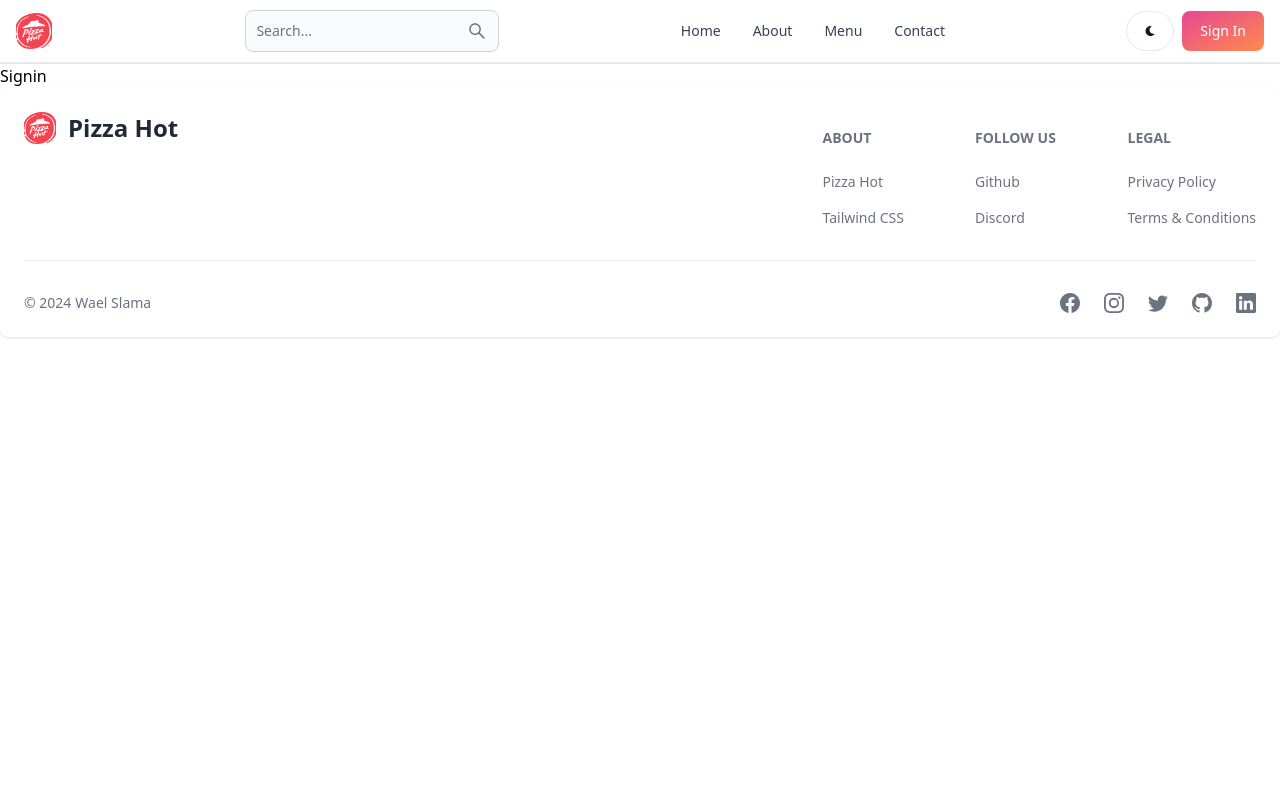
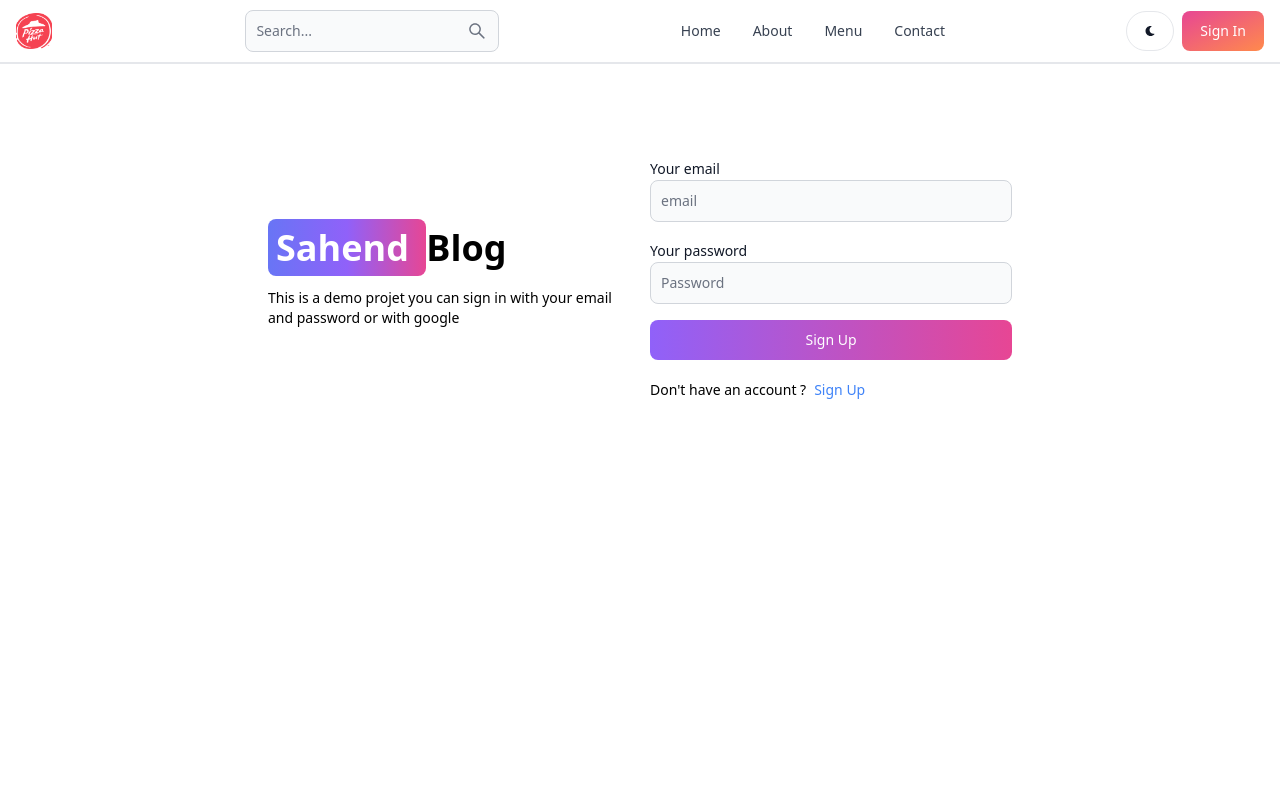
Before and after one commit to Slama54/OIBSIP, a React (Vite) app in the folder client/: page /sign-in in a window 1280 px wide. Shown: the top 800 px of the page. Built offline with nearby package versions, Linux system fonts and the light colour scheme.

Commit message:
complete signin page functionality

```diff
--- a/client/src/pages/Signin.jsx
+++ b/client/src/pages/Signin.jsx
@@ -1,6 +1,109 @@
+
+import { Button, Label, TextInput ,Spinner,Alert} from "flowbite-react";
+import { useState } from "react";
+import { Link, useNavigate  } from "react-router-dom";
+
 
 export default function Signin() {
+  const [formData, setFormData] = useState({});
+  const [errorMessage, setErrorMessage] = useState(null);
+  const [loading, setLoading] = useState(false);
+  const navigate = useNavigate();
+  const handleChange = (e) => {
+    setFormData({ ...formData, [e.target.id]: e.target.value.trim() });
+  };
+  const handleSubmit = async (e) => {
+    e.preventDefault();
+    if (!formData.email || !formData.password) {
+      return setErrorMessage('Please fill out all fields.');
+    }
+    try {
+      setLoading(true);
+      setErrorMessage(null);
+      const res = await fetch('/api/auth/signin', {
+        method: 'POST',
+        headers: { 'Content-Type': 'application/json' },
+        body: JSON.stringify(formData),
+      });
+      const data = await res.json();
+      if (data.success === false) {
+        return setErrorMessage(data.message);
+      }
+      setLoading(false);
+      if(res.ok) {
+        navigate('/');
+      }
+    } catch (error) {
+      setErrorMessage(error.message);
+      setLoading(false);
+    }
+  };
+
   return (
-    <div>Signin</div>
+    <div className="min-h-screen mt-20">
+      <div className="flex p-3 max-w-3xl mx-auto flex-col md:flex-row
+      md:items-center gap-5">
+        {/*left*/}
+          <div className="flex-1">
+          <Link to="/" className="font-bold dark:text-white text-4xl">
+            <span className="px-2 py-1 bg-gradient-to-r from-indigo-500 via-purple-500
+             to-pink-500 rounded-lg text-white">Sahend </span>
+            Blog
+        </Link>
+        <p className="text-sm mt-5">
+          This is a demo projet you can sign in with your email
+          and password or with google
+        </p>
+
+
+          </div>
+           {/*right*/}
+
+          <div className="flex-1">
+            <form className="flex flex-col gap-4" onSubmit={handleSubmit} >
+
+               <div >
+                <Label value="Your email"></Label>
+                <TextInput type="email" placeholder="email" id="email"onChange={handleChange}/>
+
+               </div>
+               <div >
+                <Label value="Your password"></Label>
+                <TextInput type="password" placeholder="Password" id="password"onChange={handleChange}/>
+
+               </div>
+               <Button
+              gradientDuoTone='purpleToPink'
+              type='submit'
+              disabled={loading}
+            >
+              {loading ? (
+                <>
+                  <Spinner size='sm' />
+                  <span className='pl-3'>Loading...</span>
+                </>
+              ) : (
+                'Sign Up'
+              )}
+            </Button>
+
+            </form>
+            <div className=" flex gap-2 text-sm mt-5">
+              <span> Don't have an account ?</span>
+              <Link to='/sign-up' className="text-blue-500">
+                  Sign Up
+              </Link>
+            </div>
+            {errorMessage && (
+            <Alert className='mt-5' color='failure'>
+              {errorMessage}
+            </Alert>
+          )}
+
+          </div>
+
+      </div>
+
+    </div>
   )
 }
```
Also changed, not shown: 1 other file (tests, documents, lock files or other folders).
